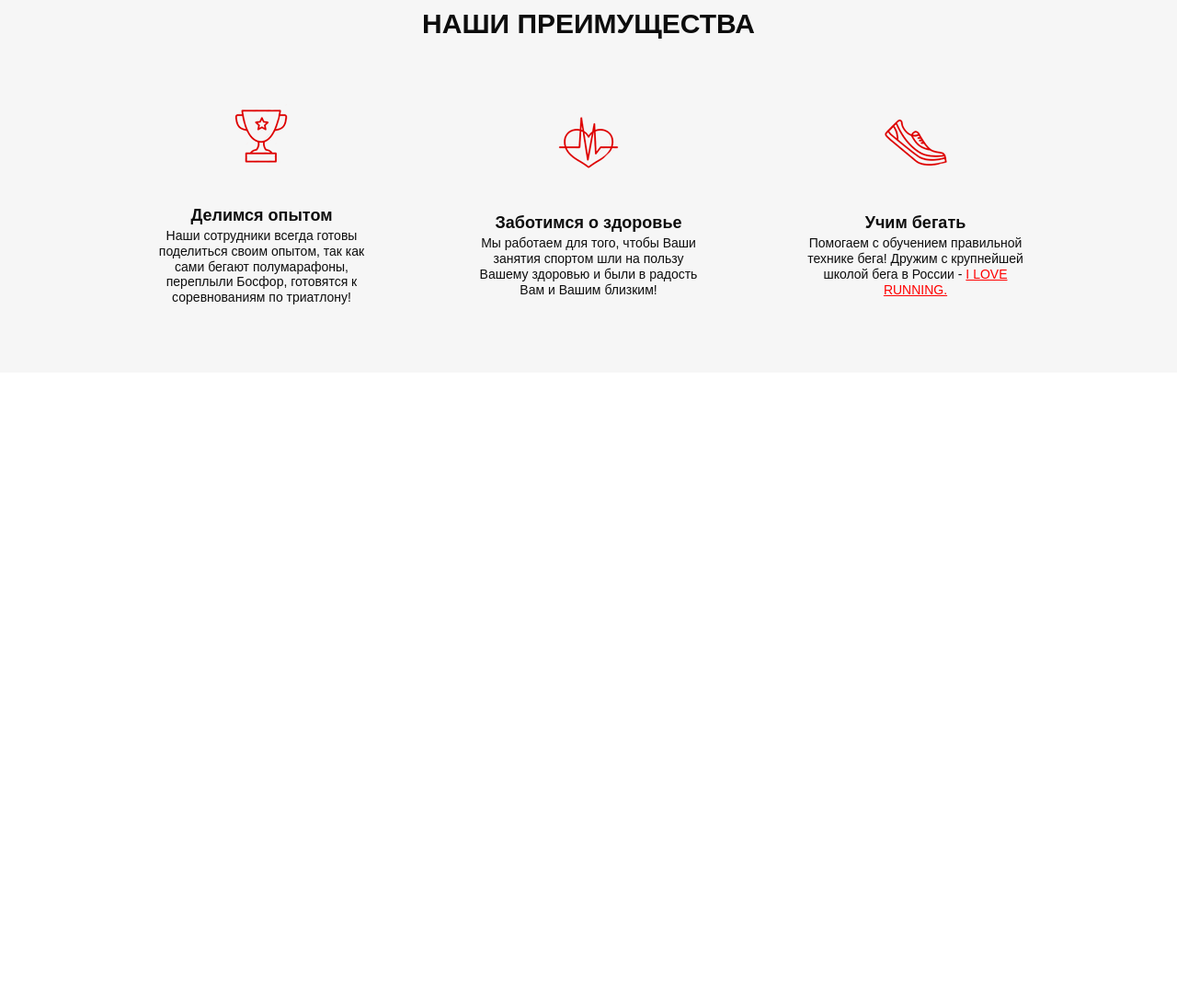
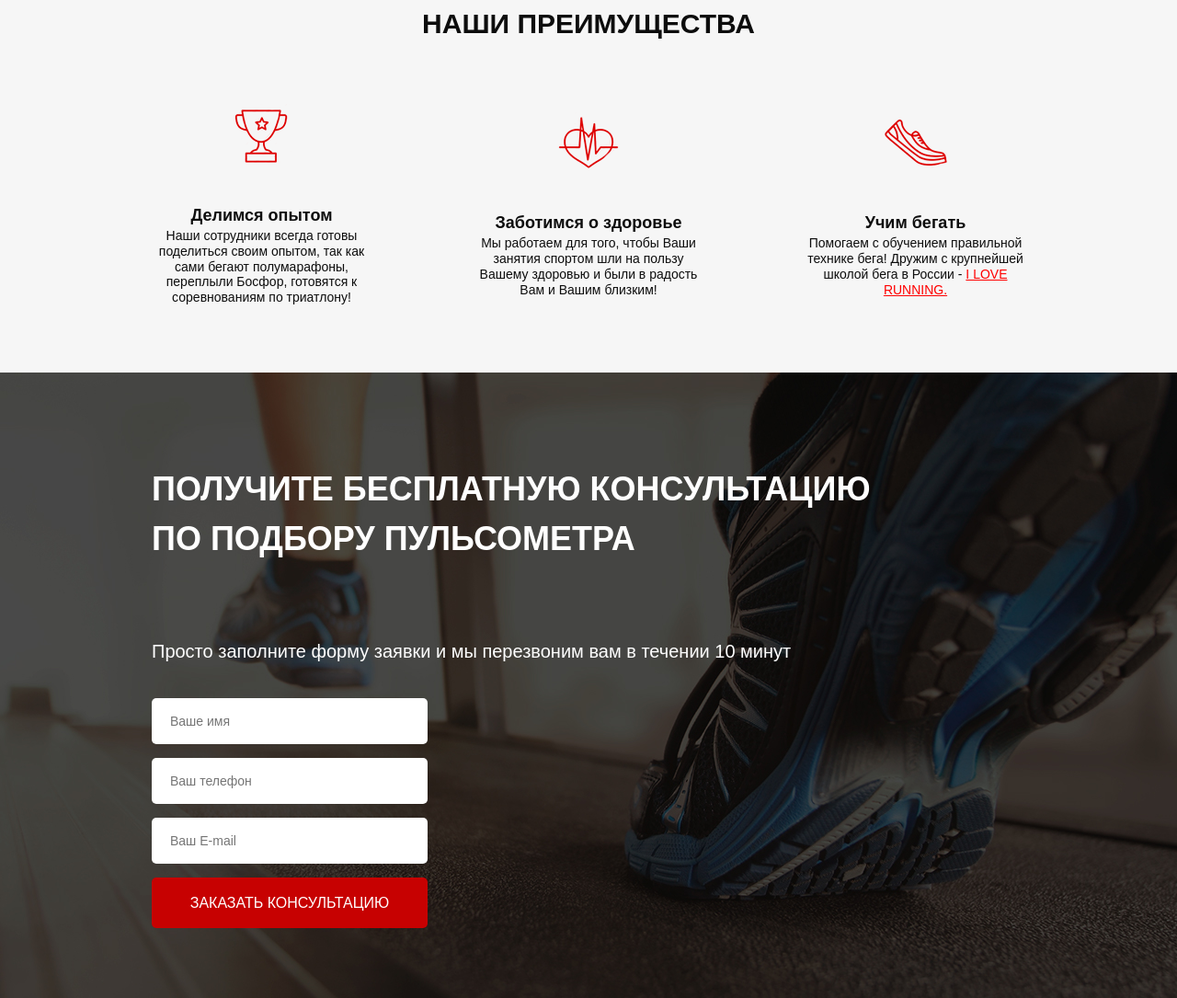
Before and after one commit to orphanster/project3, a website: page src/index.html in a window 1280 px wide. Shown: the part 777-1862 px from the top of the page at 92% size. Before the commit the page ends 1182 px from the top, so only its background shows below. Drawn offline with Linux system fonts and the light colour scheme.

Commit message:
consultation added

```diff
--- a/src/index.html
+++ b/src/index.html
@@ -76,5 +76,19 @@
             </div>
         </div>
     </div>
+    <div class="consultation">
+        <div class="container">
+            <h2 class="title">Получите бесплатную консультацию <br>
+                по подбору пульсометра</h2>
+            <div class="consultation__subtitle">Просто заполните форму заявки
+                и мы перезвоним вам в течении 10 минут</div>
+            <form class="feed-form" action="#">
+                <input name="name" placeholder="Ваше имя" type="text" >
+                <input name="phone" placeholder="Ваш телефон" type="number" >
+                <input name="email" placeholder="Ваш E-mail" type="email" >
+                <button class="button button_submit">Заказать консультацию</button>
+            </form>
+        </div>
+    </div>
 </body>
 </html>
--- a/src/sass/blocks/_button.scss
+++ b/src/sass/blocks/_button.scss
@@ -17,4 +17,12 @@
         text-transform: uppercase;
         color: #ffffff;
     }
+    &_submit {
+        height: 55px;
+        background-color: #c70101;
+        border-radius: 5.0px;
+        width: 300px;
+        font-size: 16px;
+    }
+
 }
--- /dev/null
+++ b/src/sass/blocks/_consultation.scss
@@ -0,0 +1,11 @@
+.consultation {
+    padding-top: 100px;
+    height: 680px;
+    background: url('../../img/consultation_bg.jpg') center (center/cover) no-repeat;
+    &__subtitle {
+        margin-top: 80px;
+        font-size: 20px;
+        font-weight: 500;
+        color: #ffffff;
+    }
+}
--- /dev/null
+++ b/src/sass/blocks/_forms.scss
@@ -0,0 +1,20 @@
+.feed-form {
+    margin-top: 36px;
+    display: flex;
+    flex-direction: column;
+    width: 300px;
+    input {
+        height: 50px;
+        background-color: #ffffff;
+        border-radius: 5.0px;
+        margin-bottom: 15px;
+        border: none;
+        padding: 0 20px;
+        font-size: 14px;
+        font-weight: 300;
+        color: #4b4b4b;
+        :nth-child(3) {
+            margin-bottom: 20px;
+        }
+    }
+}
--- /dev/null
+++ b/src/sass/blocks/_title.scss
@@ -0,0 +1,6 @@
+.title {
+    font-size: 36px;
+    font-weight: 700;
+    text-transform: uppercase;
+    color: #ffffff;
+}
--- a/src/sass/style.scss
+++ b/src/sass/style.scss
@@ -15,3 +15,6 @@
 @import 'blocks/button';
 @import 'blocks/advantages';
 @import 'base/media';
+@import 'blocks/title';
+@import 'blocks/consultation';
+@import 'blocks/forms'
```
Also changed, not shown: src/css/style.min.css.
